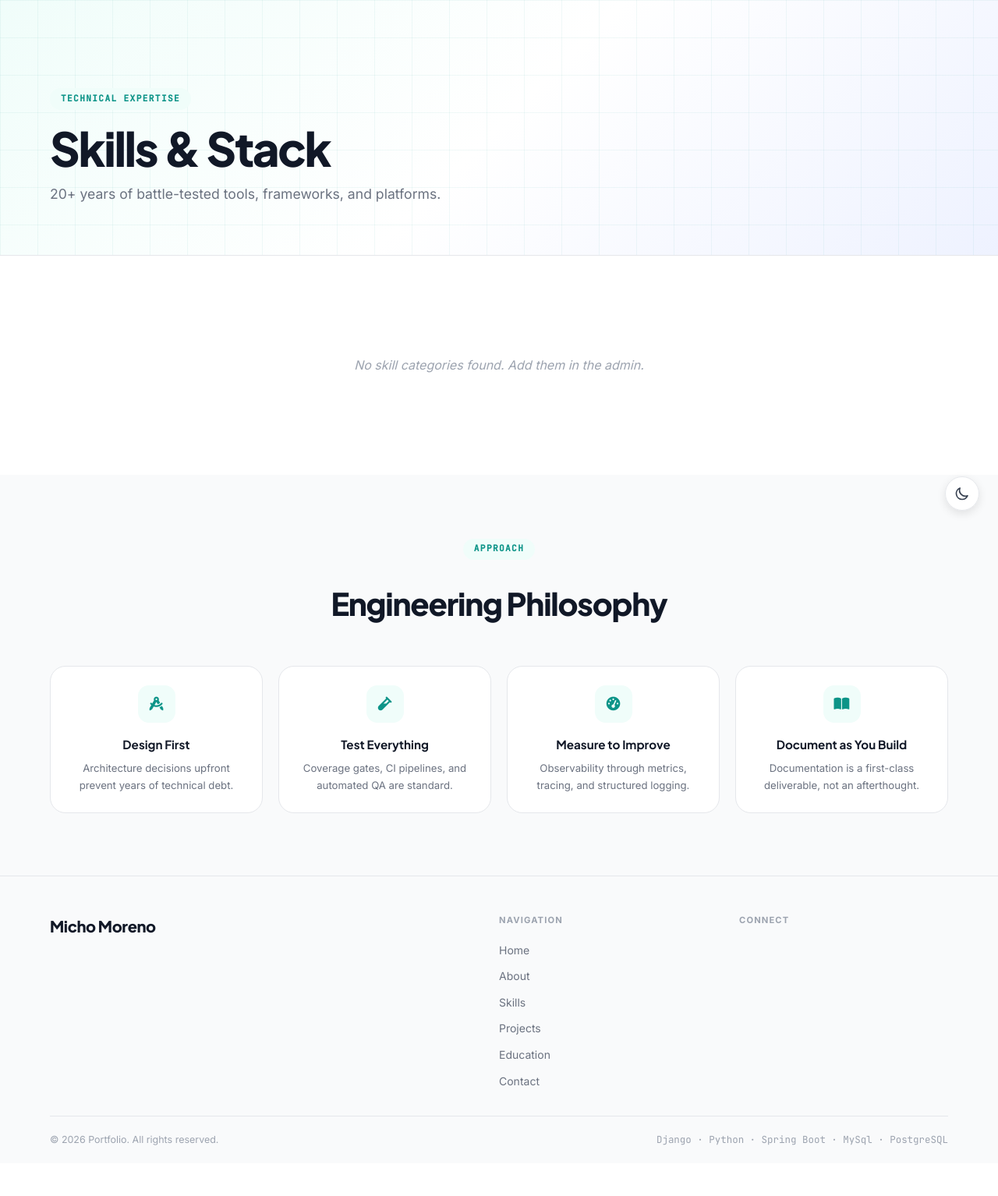
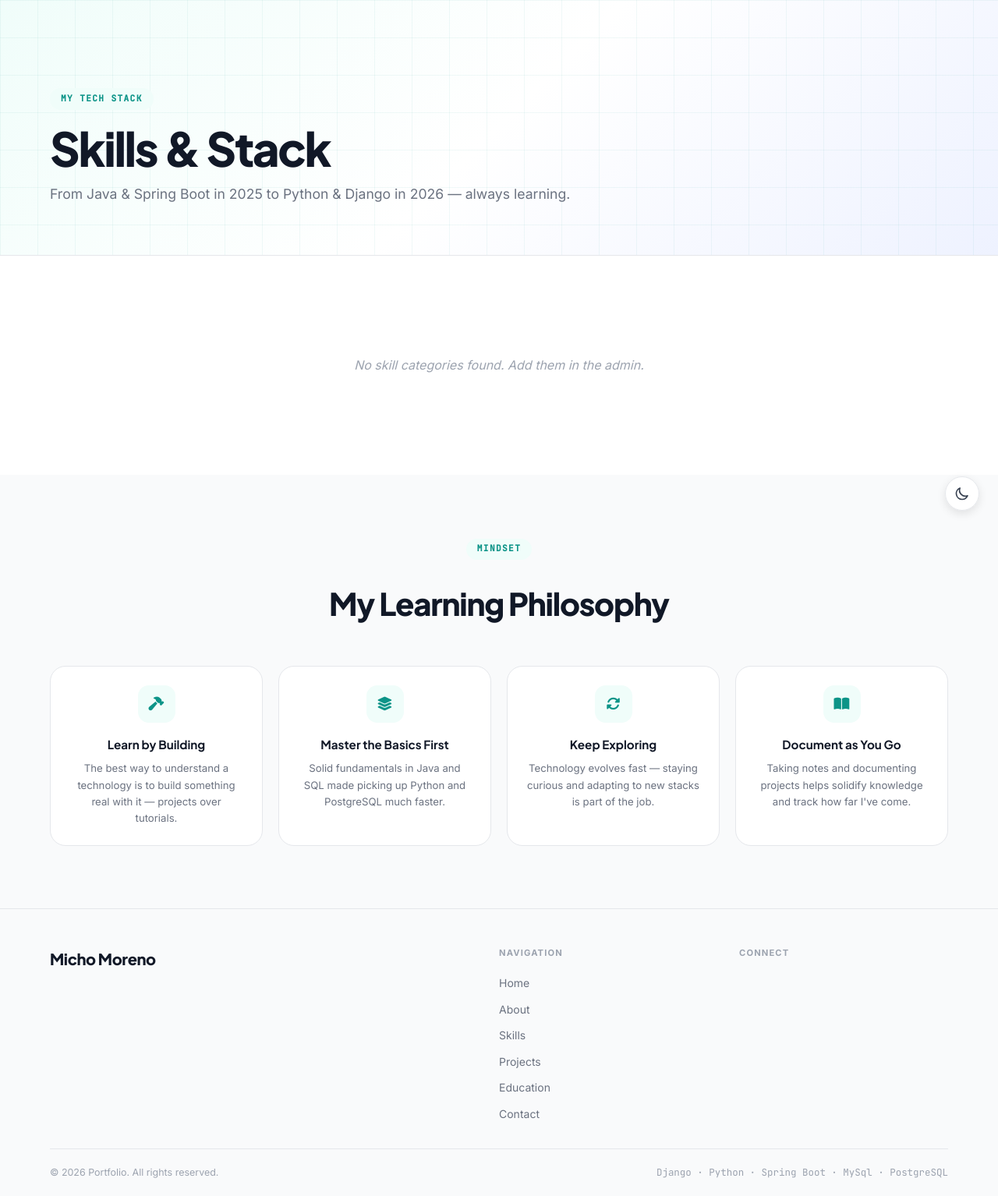
Before and after one commit to mAkOy34-mors/portfolio-project, a Django app: page /skills/ in a window 1280 px wide. Shown: the part 65-1599 px from the top of the page at 78% size. Before the commit the page ends 1534 px from the top, so only its background shows below. Run offline with Django 5.2, Linux system fonts and the light colour scheme; data that the repository does not hold is empty.

Commit message:
Update skills section

```diff
--- a/portfolio_project/urls.py
+++ b/portfolio_project/urls.py
@@ -13,4 +13,5 @@ urlpatterns = [
 ]
 
 if settings.DEBUG:
+    urlpatterns += static(settings.STATIC_URL, document_root=settings.STATICFILES_DIRS[0])
     urlpatterns += static(settings.MEDIA_URL, document_root=settings.MEDIA_ROOT)
--- a/templates/skills/skills.html
+++ b/templates/skills/skills.html
@@ -13,9 +13,9 @@
 <div class="skills-hero">
   <div class="skills-grid-bg"></div>
   <div class="skills-container animate-on-scroll">
-    <span class="skills-badge">Technical Expertise</span>
+    <span class="skills-badge">My Tech Stack</span>
     <h1 class="skills-hero-title">Skills & Stack</h1>
-    <p class="skills-hero-sub">20+ years of battle-tested tools, frameworks, and platforms.</p>
+    <p class="skills-hero-sub">From Java & Spring Boot in 2025 to Python & Django in 2026 — always learning.</p>
   </div>
 </div>
 
@@ -59,47 +59,47 @@
   </div>
 </section>
 
-<!-- Engineering Philosophy -->
+<!-- Learning Philosophy -->
 <section class="philosophy-section">
   <div class="skills-container">
 
     <div class="section-header animate-on-scroll">
-      <span class="skills-badge">Approach</span>
-      <h2 class="section-title">Engineering Philosophy</h2>
+      <span class="skills-badge">Mindset</span>
+      <h2 class="section-title">My Learning Philosophy</h2>
     </div>
 
     <div class="philosophy-grid">
 
       <div class="philosophy-card animate-on-scroll">
         <div class="philosophy-icon">
-          <i class="fas fa-drafting-compass"></i>
+          <i class="fas fa-hammer"></i>
         </div>
-        <h3 class="philosophy-title">Design First</h3>
-        <p class="philosophy-desc">Architecture decisions upfront prevent years of technical debt.</p>
+        <h3 class="philosophy-title">Learn by Building</h3>
+        <p class="philosophy-desc">The best way to understand a technology is to build something real with it — projects over tutorials.</p>
       </div>
 
       <div class="philosophy-card animate-on-scroll">
         <div class="philosophy-icon">
-          <i class="fas fa-vial"></i>
+          <i class="fas fa-layer-group"></i>
         </div>
-        <h3 class="philosophy-title">Test Everything</h3>
-        <p class="philosophy-desc">Coverage gates, CI pipelines, and automated QA are standard.</p>
+        <h3 class="philosophy-title">Master the Basics First</h3>
+        <p class="philosophy-desc">Solid fundamentals in Java and SQL made picking up Python and PostgreSQL much faster.</p>
       </div>
 
       <div class="philosophy-card animate-on-scroll">
         <div class="philosophy-icon">
-          <i class="fas fa-tachometer-alt"></i>
+          <i class="fas fa-sync-alt"></i>
         </div>
-        <h3 class="philosophy-title">Measure to Improve</h3>
-        <p class="philosophy-desc">Observability through metrics, tracing, and structured logging.</p>
+        <h3 class="philosophy-title">Keep Exploring</h3>
+        <p class="philosophy-desc">Technology evolves fast — staying curious and adapting to new stacks is part of the job.</p>
       </div>
 
       <div class="philosophy-card animate-on-scroll">
         <div class="philosophy-icon">
           <i class="fas fa-book-open"></i>
         </div>
-        <h3 class="philosophy-title">Document as You Build</h3>
-        <p class="philosophy-desc">Documentation is a first-class deliverable, not an afterthought.</p>
+        <h3 class="philosophy-title">Document as You Go</h3>
+        <p class="philosophy-desc">Taking notes and documenting projects helps solidify knowledge and track how far I've come.</p>
       </div>
 
     </div>
```
